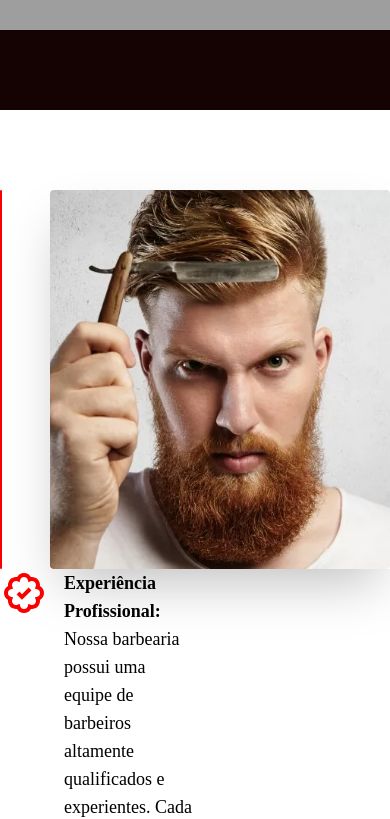
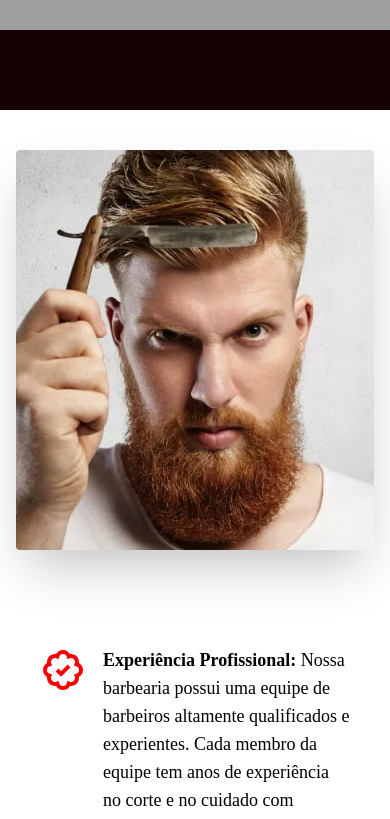
Before and after one commit to brenoocanha/project-b, a React (Vite) app: page / in a window 390 px wide. Shown: the part 742-1561 px from the top of the page. Built offline with nearby package versions, Linux system fonts and the light colour scheme; grey boxes are pictures that could not be loaded; a web font is replaced by a local one; what tw-elements would draw is missing.

Commit message:
feat: SAbout responsive

```diff
--- a/src/components/SAbout/index.jsx
+++ b/src/components/SAbout/index.jsx
@@ -5,15 +5,15 @@ import barber2 from '../../assets/barber2.webp';
 export function SAbout() {
   return (
     <>
-      <div className="flex-col desktop:flex-row flex justify-between max-w-[1280px] mx-auto py-20">
+      <div className="flex-col items-center desktop:flex-row flex justify-between max-w-[1280px] mx-auto py-10 desktop:py-20">
         <div className="flex justify-around w-full">
-          <div className="before:flex before:h-full before:bg-primary-color before:w-[2px] before:rounded-full pr-12">
+          <div className="hidden desktop:block before:flex before:h-full before:bg-primary-color before:w-[2px] before:rounded-full pr-12">
           </div>
-          <div className="overflow-hidden shadow-2xl">
+          <div className="overflow-hidden shadow-2xl mb-24 desktop:mb-0 mx-4 desktop:mx-0">
             <img src={barber2} alt="Imagem barber" className="rounded hover:scale-105 transition-all duration-500 ease-in-out"/>
           </div>
         </div>
-        <div className="w-[100%] max-w-[50%]">
+        <div className="w-[100%] max-w-[80%] desktop:max-w-[50%]">
           <ul className="font-chivo text-lg flex flex-col gap-8 text-black">
             <li className="flex gap-4 items-start">
               <div className="flex">
```
